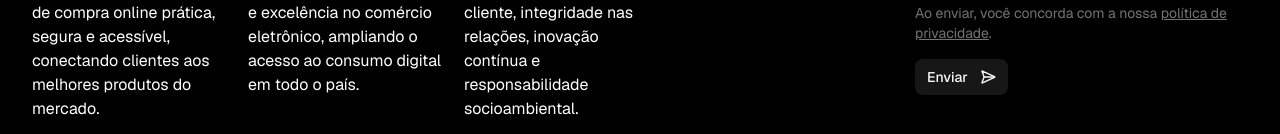
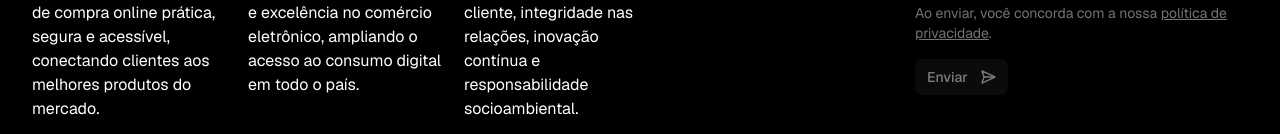
Before and after one commit to GDDario/alive-ecommerce, a Next.js app in the folder app/: page / in a window 1280 px wide. Shown: the part 7874-8008 px from the top of the page. Built offline with nearby package versions, Linux system fonts and the light colour scheme.

Commit message:
chore(app): make button disabled case Newsletter.tsx form is invalid

```diff
--- a/app/src/app/Components/Footer/Newsletter.tsx
+++ b/app/src/app/Components/Footer/Newsletter.tsx
@@ -20,7 +20,7 @@ const Newsletter: React.FC = () => {
     const form = useForm<z.infer<typeof formSchema>>({
         resolver: zodResolver(formSchema),
         defaultValues: {
-            email: "aaa",
+            email: "",
         },
     });
 
@@ -66,7 +66,11 @@ const Newsletter: React.FC = () => {
                         )}
                     />
 
-                    <Button type="submit" className="mt-4 flex gap-3">
+                    <Button
+                        type="submit"
+                        className="mt-4 flex gap-3"
+                        disabled={!form.formState.isValid}
+                    >
                         Enviar
 
                         {!loading ? <SendHorizonal className="w-[16px]"/> :
```
